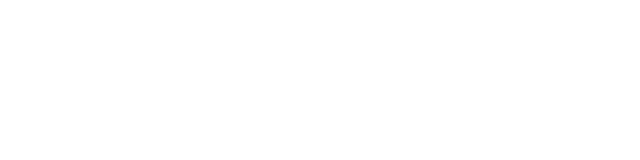
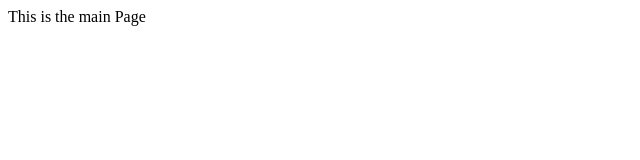
Before and after one commit to ShauryaRahlon/JSCOP-7-Frontend, a React (Vite) app: page /Home in a window 1280 px wide. Before the commit this address had no page. Shown: the top 160 px of the page, without its empty margins (0-640 px from the left). Built offline with nearby package versions, Linux system fonts and the light colour scheme.

Commit message:
Adding Home Page

```diff
--- a/src/App.jsx
+++ b/src/App.jsx
@@ -6,6 +6,7 @@
 import Events from './Pages/Events/Events';
 import Timeline from './Pages/Timeline/Timeline';
 import Team from './Pages/Team/Team';
+import MainPage from './Pages/MainPage/MainPage';
 
 
 function App() {
@@ -13,6 +14,7 @@
     <Router>
       <Routes>
         <Route path="/" element={<Home />} />
+        <Route path='/Home' element={<MainPage />} />
         <Route path='/gallery' element={<Gallery />} />
         <Route path='/about' element={<Aboutus />} />
         <Route path='/events' element={<Events />} />
--- /dev/null
+++ b/src/Pages/MainPage/MainPage.jsx
@@ -0,0 +1,11 @@
+import React from 'react'
+
+const MainPage = () => {
+    return (
+        <div>
+            This is the main Page
+        </div>
+    )
+}
+
+export default MainPage
```
